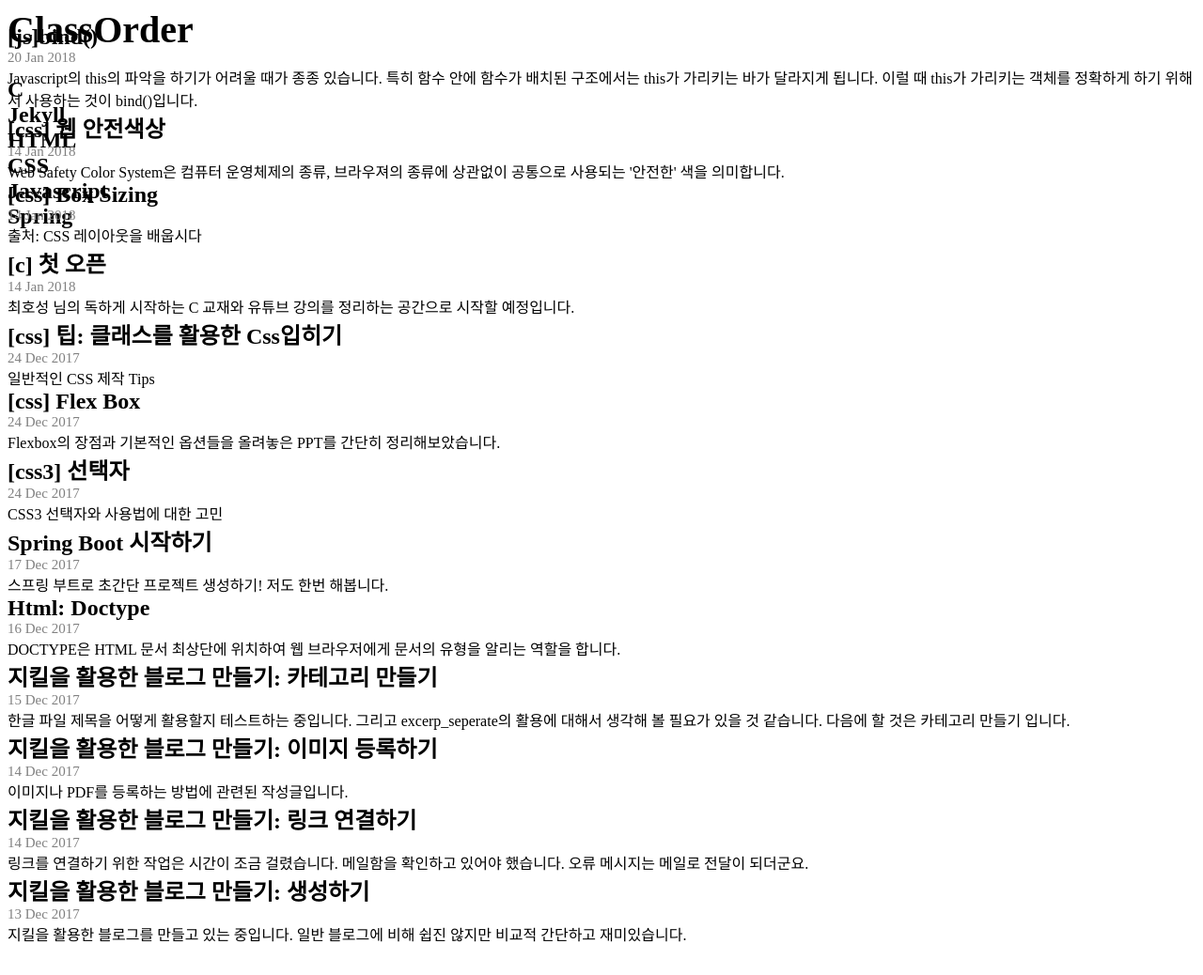
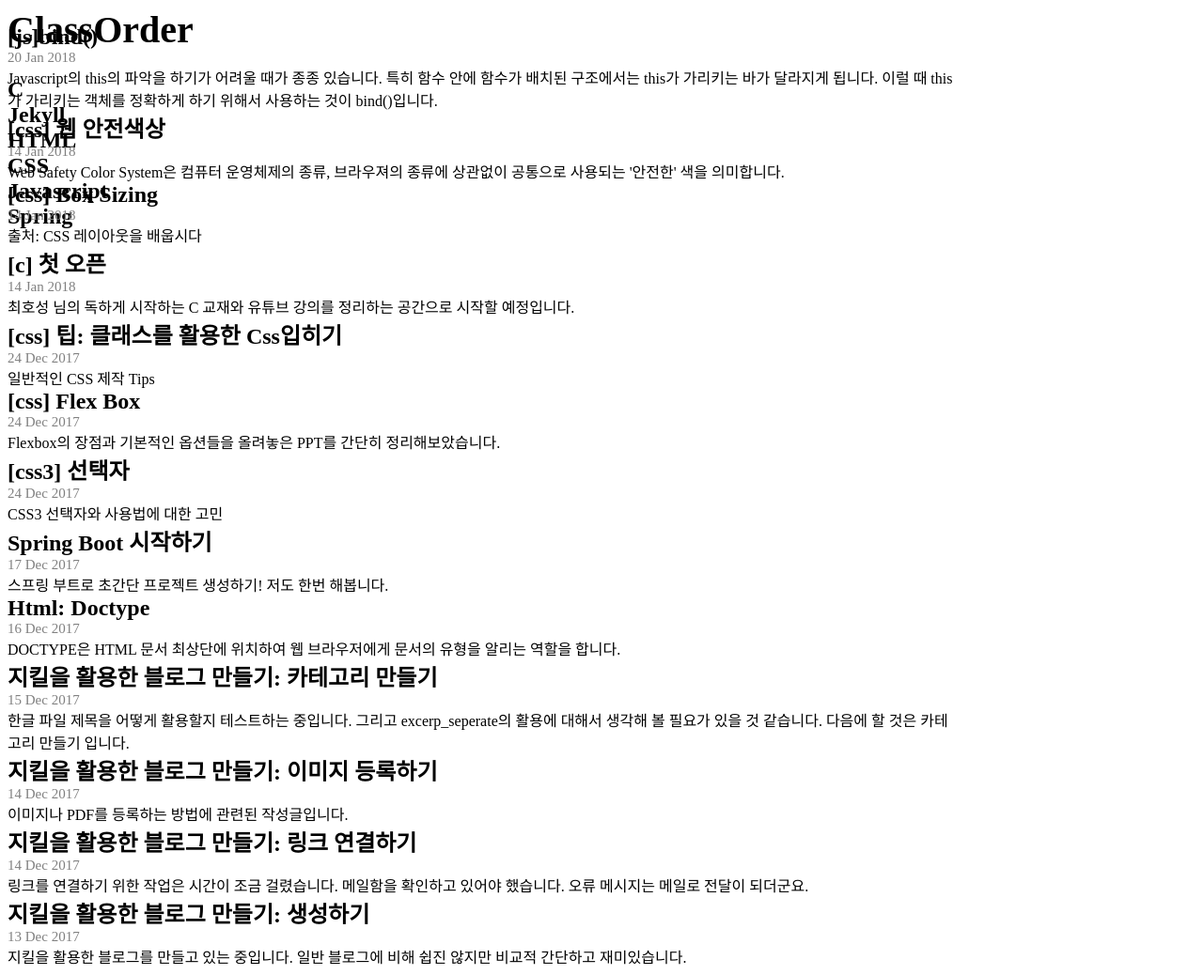
Before and after one commit to ProjectTavern/deprecated-winterguard.github.io, a Jekyll site: the page built from index.html, in a window 1280 px wide. Shown: the whole page at 94% size. Built offline with Jekyll 4.4.1, drawn with Linux system fonts in a browser that asks for light colours; nearby versions of some CDN libraries; the list of posts is cut into pages by our own code; before the commit the page ends 1014 px from its top, so only the background shows below that.

Commit message:
flex - basis

```diff
--- a/_includes/head.html
+++ b/_includes/head.html
@@ -19,8 +19,8 @@
     a:link:active,a:visited:active{color:Black}
     a:hover::after{content:'';width:100%;height:1px;display:block;position:absolute;margin-top:-13px;border-bottom:10px solid red;z-index: -1;border-radius:10px}
     .flex{display:flex}
-    .main_header{flex:2;order:1;position:fixed}
-    .main_content{flex:8;order:2;position:relative;float:right}
+    .main_header{flex-basis:20%;order:1;position:fixed}
+    .main_content{flex-basis:80%;order:2;position:relative;float:right}
     .date{font-size:15px;color:grey;display:block}
   </style>
 </head>
```
